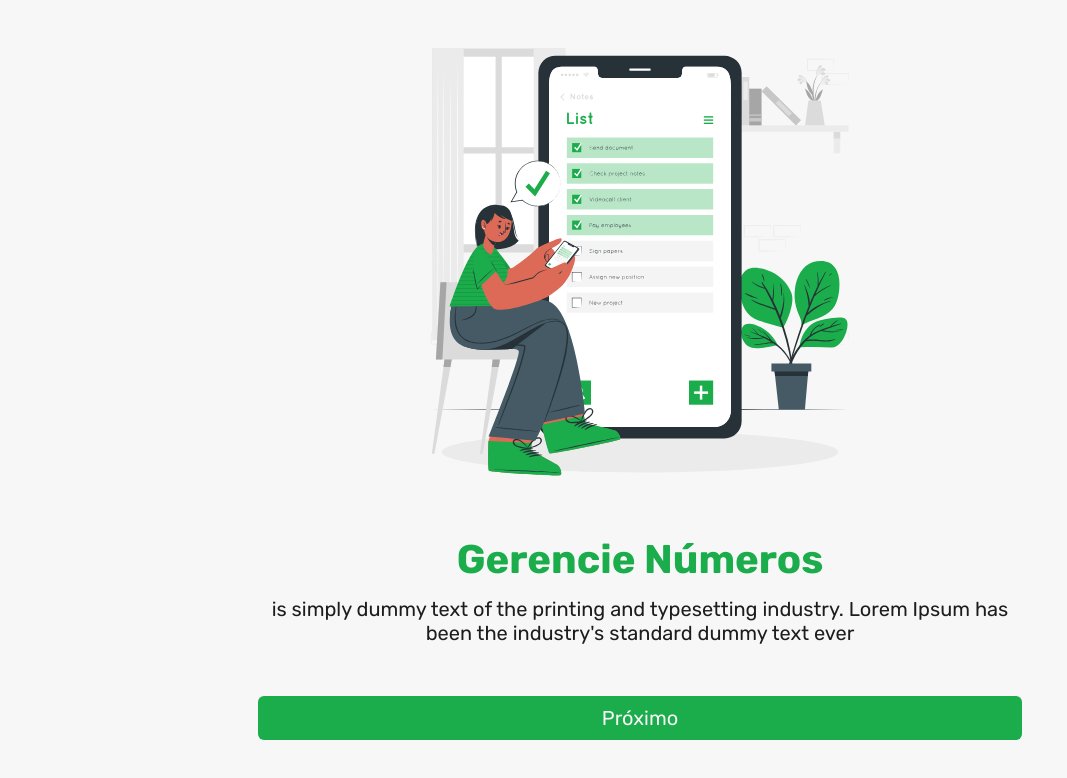
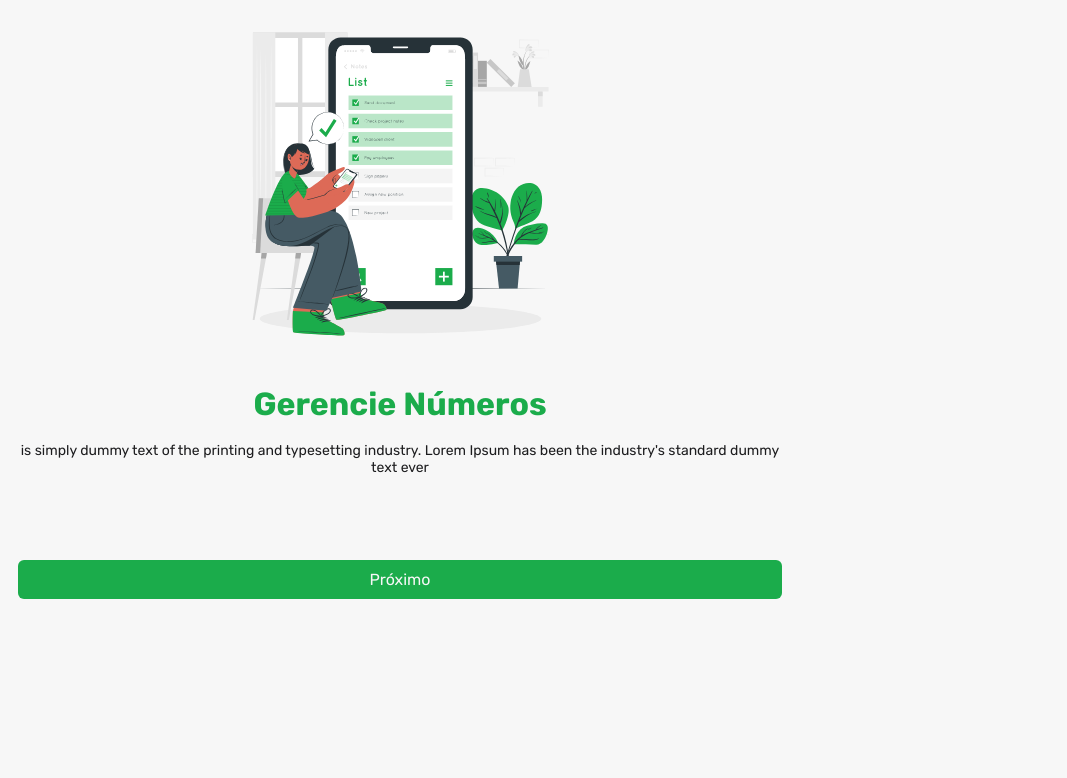
Before and after one commit to unzero-lab/raffly-front, a React (Vite) app: page /apresentacao2 in a window 1280 px wide. Shown: the top 778 px of the page, without its empty margins (0-1067 px from the left). Built offline with nearby package versions, Linux system fonts and the light colour scheme.

Commit message:
feat: created registration screnn

```diff
--- a/package.json
+++ b/package.json
@@ -16,6 +16,7 @@
     "phosphor-react": "^1.4.1",
     "react": "^18.2.0",
     "react-dom": "^18.2.0",
+    "react-icons": "^4.7.1",
     "react-router-dom": "^6.6.2",
     "styled-components": "^5.3.6"
   },
--- a/src/Pages/Presentation/PresentationOne/index.tsx
+++ b/src/Pages/Presentation/PresentationOne/index.tsx
@@ -3,17 +3,13 @@ import { ButtonApresentaion } from "../../../components/ButtonApresentaion";
 import { Main, Title, Text, Paragraph, Img } from "./style";
 
 export function PresentationOne() {
-  return (
-    <Main>
-      <Img src={ImgPresentationOne} alt="Imagem de apresentação de rifas" />
-      <Text>
-        <Title>Crie Suas Rifas</Title>
-        <Paragraph>
-          is simply dummy text of the printing and typesetting industry. Lorem
-          Ipsum has been the industry's standard dummy text ever
-        </Paragraph>
-      </Text>
-      <ButtonApresentaion path="/apresentacao2" />
-    </Main>
-  );
+  return <Main>
+            <Img src={ImgPresentationOne} alt="Imagem de apresentação de rifas" />
+            <Text>
+              <Title>Crie Suas Rifas</Title>
+              <Paragraph>is simply dummy text of the printing and typesetting industry. Lorem Ipsum has been the industry's standard dummy text ever </Paragraph>
+              < ButtonApresentaion path="/apresentacao2"/>
+            </Text>
+
+          </Main>;
 }
--- a/src/Pages/Presentation/PresentationOne/style.ts
+++ b/src/Pages/Presentation/PresentationOne/style.ts
@@ -1,62 +1,40 @@
 import styled from "styled-components";
+
 
 export const Main = styled.div`
 max-width: 800px;
 width: 100%;
 margin: 0 auto;
-  display: grid;
-  grid-template-columns: 1fr;
+display: flex;
 justify-content: center;
-  align-items: end;
+align-items: center;
 height: 100vh;
+flex-direction: column;
 padding: 0 18px;
-`;
+`
 
 export const Img = styled.img`
-  max-width: 600px;
+
+max-width: 365px;
 width: 100%;
-  margin: 0 auto;
-  align-self: center;
 
-  @media (min-width: 1000px) {
-    max-width: 500px;
-    width: 100%;
-  }
-`;
+`
 export const Text = styled.div`
-  //margin-bottom: 3.75rem;
+  margin-bottom: 3.75rem;
   padding: 0px;
-  align-self: start;
-`;
 
+`
 export const Title = styled.h1`
+
 font-size: 2rem;
 text-align: center;
 margin-top: 1.875rem;
 color: ${(props) => props.theme["green-500"]};
 
-  @media (min-height: 750px) {
-    font-size: 2.5rem;
-  }
-  @media (min-height: 920px) {
-    font-size: 4rem;
-  }
-`;
 
+`
 export const Paragraph = styled.p`
 text-align: center;
-  font-size: 0.875rem;
-  margin-top: 0.875rem;
-  margin-bottom: 20px;
-  @media (min-height: 750px) {
-    font-size: 1.25rem;
-  }
-
-  @media (min-height: 920px) {
-    font-size: 1.5rem;
-  }
-
-  @media (min-width: 1000px) {
-    margin-bottom: 40px;
-  }
-`;
+margin-bottom: 5.25rem;
+font-size: 0.875em;
+`
--- a/src/Pages/Presentation/PresentationThree/style.ts
+++ b/src/Pages/Presentation/PresentationThree/style.ts
@@ -1,62 +1,35 @@
 import styled from "styled-components";
 
-export const Main = styled.div`
+export const Main = styled.div
+`
 max-width: 800px;
+height: 100vh;
 width: 100%;
 margin: 0 auto;
-  display: grid;
-  grid-template-columns: 1fr;
-  justify-content: center;
-  align-items: end;
-  height: 100vh;
-  padding: 0 18px;
-`;
+padding: 0px 18px;
+display: flex;
+flex-direction: column;
+justify-content: flex-end;
+align-items: center;
+`
+export const Img = styled.img`
+max-width: 355px;
+width: 100%;
+`
 
-export const Img = styled.img`
-  max-width: 600px;
-  width: 100%;
-  margin: 0 auto;
-  align-self: center;
-
-  @media (min-width: 1000px) {
-    max-width: 500px;
-    width: 100%;
-  }
-`;
 export const Text = styled.div`
-  //margin-bottom: 3.75rem;
+  margin-bottom: 3.75rem;
   padding: 0px;
-  align-self: start;
-`;
-
+`
 export const Title = styled.h1`
 font-size: 2rem;
 text-align: center;
 margin-top: 1.875rem;
 color: ${(props) => props.theme["green-500"]};
+`
+export const Paragraph = styled.p`
 
-  @media (min-height: 750px) {
-    font-size: 2.5rem;
-  }
-  @media (min-height: 920px) {
-    font-size: 4rem;
-  }
-`;
-
-export const Paragraph = styled.p`
+margin-bottom: 5.25rem;
 text-align: center;
-  font-size: 0.875rem;
-  margin-top: 0.875rem;
-  margin-bottom: 20px;
-  @media (min-height: 750px) {
-    font-size: 1.25rem;
-  }
-
-  @media (min-height: 920px) {
-    font-size: 1.5rem;
-  }
-
-  @media (min-width: 1000px) {
-    margin-bottom: 40px;
-  }
-`;
+font-size: 0.875em;
+`
--- a/src/Pages/Presentation/PresentationTwo/index.tsx
+++ b/src/Pages/Presentation/PresentationTwo/index.tsx
@@ -1,4 +1,4 @@
-import ImgApresentationTwo from "../../../assets/Mobile note list-cuate 1.svg";
+import ImgApresentationTwo from "../../../assets/Mobile note list-cuate 1.svg"
 import { ButtonApresentaion } from "../../../components/ButtonApresentaion";
 import { Img, Main, Paragraph, Text, Title } from "./style";
 
@@ -7,13 +7,14 @@ export function PresentationTwo() {
     <Main>
       <Img src={ImgApresentationTwo} alt="imagem de apresentação de rifas" />
       <Text>
-        <Title>Gerencie Números</Title>
+        <Title>
+          Gerencie Números
+        </Title>
         <Paragraph>
-          is simply dummy text of the printing and typesetting industry. Lorem
-          Ipsum has been the industry's standard dummy text ever
+          is simply dummy text of the printing and typesetting industry. Lorem Ipsum has been the industry's standard dummy text ever
         </Paragraph>
+        <ButtonApresentaion path="/apresentacao3" />
       </Text>
-      <ButtonApresentaion path="/apresentacao3" />
     </Main>
-  );
+  )
 }
--- a/src/Pages/Presentation/PresentationTwo/style.ts
+++ b/src/Pages/Presentation/PresentationTwo/style.ts
@@ -1,62 +1,40 @@
+import { Center } from "@chakra-ui/react";
 import styled from "styled-components";
 
-export const Main = styled.div`
+export const Main = styled.main`
   max-width: 800px;
-  width: 100%;
+  height: 100vg
+  width: 100%
   margin: 0 auto;
-  display: grid;
-  grid-template-columns: 1fr;
-  justify-content: center;
-  align-items: end;
-  height: 100vh;
-  padding: 0 18px;
+  padding: 0px 18px;
+  display: flex;
+  flex-direction: column;
+  justify-content: flex-end;
+  align-items: center;
 `;
 
 export const Img = styled.img`
-  max-width: 600px;
+  max-width: 355px;
   width: 100%;
-  margin: 0 auto;
-  align-self: center;
+`;
 
-  @media (min-width: 1000px) {
-    max-width: 500px;
-    width: 100%;
-  }
+
+export const Text = styled.div`
+  margin-bottom: 3.75rem;
+  padding: 0px;
 `;
-export const Text = styled.div`
-  //margin-bottom: 3.75rem;
-  padding: 0px;
-  align-self: start;
-`;
+
 
 export const Title = styled.h1`
   font-size: 2rem;
   text-align: center;
   margin-top: 1.875rem;
   color: ${(props) => props.theme["green-500"]};
-
-  @media (min-height: 750px) {
-    font-size: 2.5rem;
-  }
-  @media (min-height: 920px) {
-    font-size: 4rem;
-  }
 `;
 
 export const Paragraph = styled.p`
-  text-align: center;
+  margin-top: 1.2rem;
+  margin-bottom: 5.25rem;
+  text-align: Center;
   font-size: 0.875rem;
-  margin-top: 0.875rem;
-  margin-bottom: 20px;
-  @media (min-height: 750px) {
-    font-size: 1.25rem;
-  }
-
-  @media (min-height: 920px) {
-    font-size: 1.5rem;
-  }
-
-  @media (min-width: 1000px) {
-    margin-bottom: 40px;
-  }
 `;
--- /dev/null
+++ b/src/Pages/RegistrationScreen/index.tsx
@@ -0,0 +1,33 @@
+import ImgRegistration from "../../assets/Raffly.svg"
+import React, { useState } from 'react';
+import { Form, InputContainer, Input, Button, Img, Main, Paragraph } from './style';
+import { FaEnvelope, FaLock } from 'react-icons/fa';
+
+const RegistrationScreen = () => {
+  return (
+    <Main>
+      <Img src={ImgRegistration} alt="imagem de cadastro" />
+      <Paragraph>Crie seu cadastro</Paragraph>
+      <Form>
+        <InputContainer>
+          <FaEnvelope />
+          <Input
+            type="email"
+            placeholder="E-mail"
+          />
+        </InputContainer>
+        <InputContainer>
+          <FaLock />
+          <Input
+            type="password"
+            placeholder="Password"
+          />
+        </InputContainer>
+        <Button type="submit">Criar seu cadastro</Button>
+      </Form>
+      <Img/>
+    </Main>
+  );
+};
+
+export default RegistrationScreen;
--- /dev/null
+++ b/src/Pages/RegistrationScreen/style.ts
@@ -0,0 +1,92 @@
+import { Center } from "@chakra-ui/react";
+import styled from 'styled-components';
+
+export const Main = styled.div`
+  max-width: 800x;
+  height: 100vg
+  width: 100%
+  margin: 0 auto;
+  padding: 0px 18px;
+  display: flex;
+  flex-direction: column;
+  justify-content: flex-end;
+  align-items: center;
+`;
+
+export const Img = styled.img`
+  margin-top:6rem;
+  max-width: 110px;
+  width: 100%;
+`;
+
+export const Paragraph = styled.p`
+  margin-top: 4.2rem;
+  margin-bottom: 0.1rem;
+  text-align: Center;
+  font-family: 'Rubik';
+  font-style: normal;
+  font-weight: 400;
+  font-size: 26px;
+  line-height: 32px;
+  color: #1D1D1F;
+
+
+`;
+
+export const Form = styled.form`
+  display: flex;
+  flex-direction: column;
+  align-items: center;
+  justify-content: center;
+  padding: 20px;
+  width: 300px;
+`;
+
+export const InputContainer = styled.div`
+  background: white;
+  padding: 5px 20px;
+  display: flex;
+  align-items: center;
+  justify-content: center;
+  border: 1px solid #DCDCDC;
+  width: 100%;
+  margin-top: 20px;
+  color: #A0AEC0;
+  border-radius: 5px;
+`;
+
+
+export const Icon = styled.div`
+  font-size: 20px;
+  margin-right: 10px;
+`;
+
+export const Input = styled.input`
+  display: flex;
+  align-items: center;
+  padding: 10px;
+  font-size: 18px;
+  border-radius: 5px;
+  border: none;
+  width: 100%;
+  &:focus {
+    outline-style: none;
+    box-shadow: none;
+  }
+  &::placeholder {
+    color: #A0AEC0;
+  }
+
+`;
+
+
+export const Button = styled.button`
+  width: 100%;
+  text-size: 18px;
+  padding: 10px;
+  background: ${(props) => props.theme["green-500"]};
+  border: none;
+  color: ${(props) => props.theme["backgorund"]};
+  border-radius: 6px;
+  margin-top: 30px;
+`;
--- a/src/Router.tsx
+++ b/src/Router.tsx
@@ -3,6 +3,7 @@ import { PresentationOne } from "./Pages/Presentation/PresentationOne";
 import { PresentationThree } from "./Pages/Presentation/PresentationThree";
 import { PresentationTwo } from "./Pages/Presentation/PresentationTwo";
 import { Welcomescreen } from "./Pages/Presentation/Welcomescreen";
+import RegistrationScreen from "./Pages/RegistrationScreen";
 
 export function Router() {
   return (
@@ -11,6 +12,7 @@ export function Router() {
       <Route path="/apresentacao1" element={<PresentationOne />} />
       <Route path="/apresentacao2" element={<PresentationTwo />} />
       <Route path="/apresentacao3" element={<PresentationThree />} />
+      <Route path="/cadastro" element={<RegistrationScreen />} />
     </Routes>
   );
 }
--- a/src/components/ButtonApresentaion/style.ts
+++ b/src/components/ButtonApresentaion/style.ts
@@ -7,13 +7,4 @@ export const Button = styled.button`
   border: none;
   color: ${(props) => props.theme["backgorund"]};
   border-radius: 6px;
-  margin-bottom: 3.75rem;
-  cursor: pointer;
-  @media (min-height: 750px) {
-    font-size: 1.25rem;
-  }
-
-  @media (min-height: 920px) {
-    font-size: 1.5rem;
-  }
 `;
```
Also changed, not shown: src/Pages/Presentation/PresentationThree/index.tsx (+8 -10 lines), src/assets/Raffly.svg (added), 1 other file (tests, documents, lock files or other folders). Lines whose indentation alone changed are shown as unchanged.
